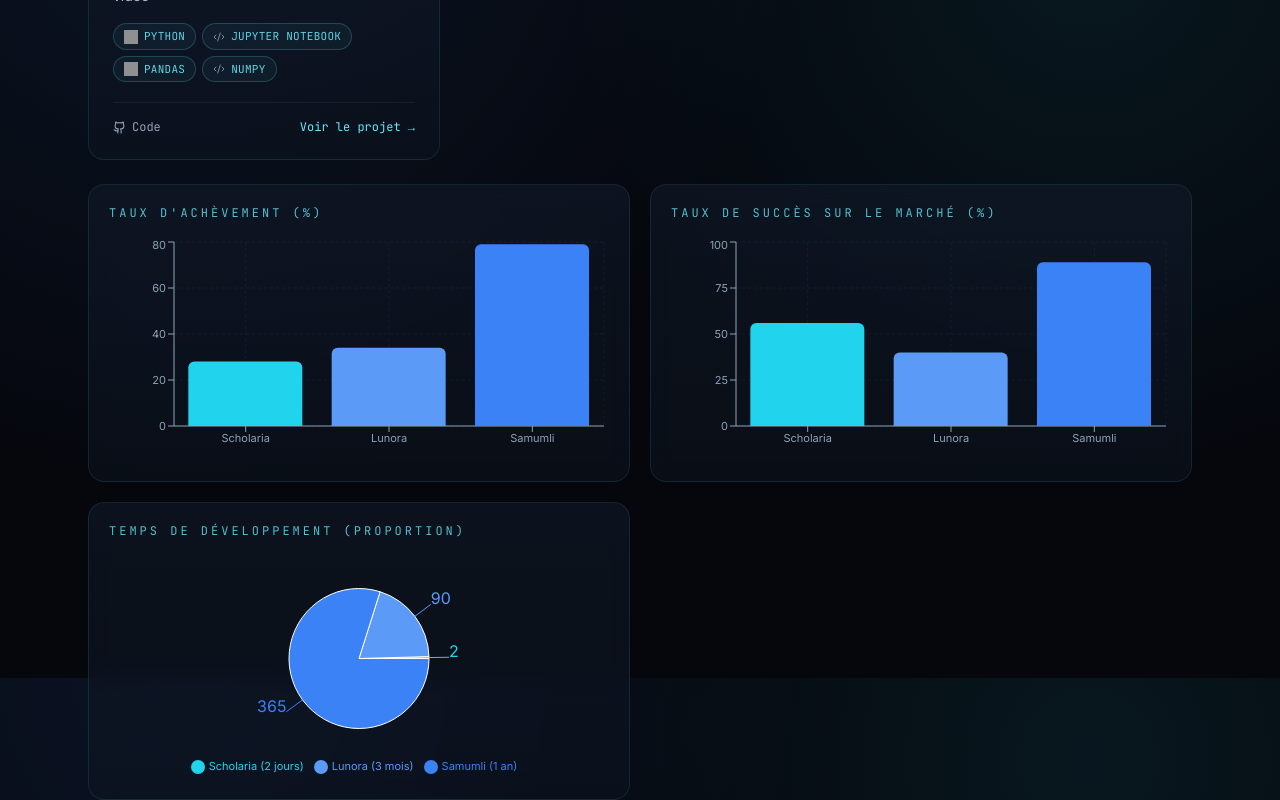
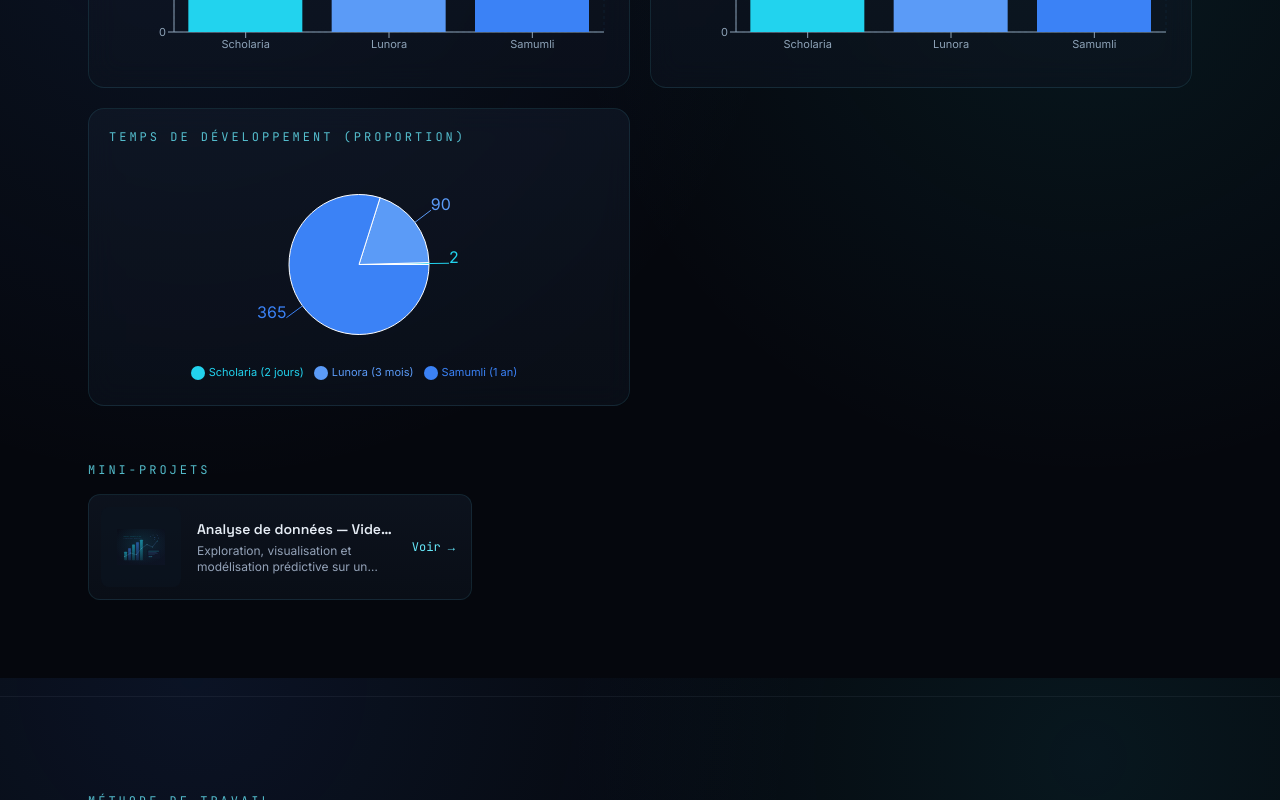
Before and after one commit to ma6id/portfolio, a React (Vite) app: page / in a window 1280 px wide. Shown: the part 3322-4122 px from the top of the page. Built offline with nearby package versions, Linux system fonts and the light colour scheme; grey boxes are pictures that could not be loaded.

Commit message:
feat: séparation Data Analysis en section Mini-projets

```diff
--- a/src/components/Projects.tsx
+++ b/src/components/Projects.tsx
@@ -23,6 +23,8 @@ export default function Projects() {
     () => (filter === "all" ? projects : projects.filter((p) => p.categories.includes(filter))),
     [filter]
   );
+  const mainVisible = useMemo(() => visible.filter((p) => p.slug !== "data-analysis"), [visible]);
+  const miniProject = useMemo(() => projects.find((p) => p.slug === "data-analysis"), []);
 
   return (
     <section id="projets" className="py-24 border-t border-mist-500/10">
@@ -54,7 +56,7 @@ export default function Projects() {
         </Reveal>
 
         <div className="mt-10 grid md:grid-cols-2 lg:grid-cols-3 gap-6">
-          {visible.map((p, i) => (
+          {mainVisible.map((p, i) => (
             <Reveal key={p.slug} delay={i * 90}>
               <button
                 onClick={() => setSelected(p)}
@@ -105,6 +107,41 @@ export default function Projects() {
         </div>
 
         <ProjectStats />
+
+        {miniProject && (
+          <div className="mt-14">
+            <Reveal>
+              <p className="eyebrow mb-4">Mini-projets</p>
+            </Reveal>
+            <Reveal delay={80}>
+              <button
+                onClick={() => setSelected(miniProject)}
+                className="text-left w-full max-w-sm glass glass-hover rounded-xl overflow-hidden flex items-center gap-4 p-3 focus-ring"
+              >
+                <div className="w-20 h-20 rounded-lg bg-ink-800/60 flex items-center justify-center overflow-hidden shrink-0">
+                  {miniProject.cover ? (
+                    <img
+                      src={miniProject.cover}
+                      alt={miniProject.name}
+                      className={
+                        miniProject.coverFit === "cover"
+                          ? "w-full h-full object-cover"
+                          : "w-12 h-12 object-contain"
+                      }
+                    />
+                  ) : (
+                    <LayoutGrid className="text-mist-500" size={20} />
+                  )}
+                </div>
+                <div className="min-w-0">
+                  <h3 className="font-display font-semibold text-sm text-mist-100 truncate">{miniProject.name}</h3>
+                  <p className="text-mist-400 text-xs mt-1 line-clamp-2">{miniProject.tagline}</p>
+                </div>
+                <span className="ml-auto text-xs font-mono text-accent shrink-0 pr-1">Voir →</span>
+              </button>
+            </Reveal>
+          </div>
+        )}
       </div>
 
       {selected && <ProjectModal project={selected} onClose={() => setSelected(null)} />}
```
